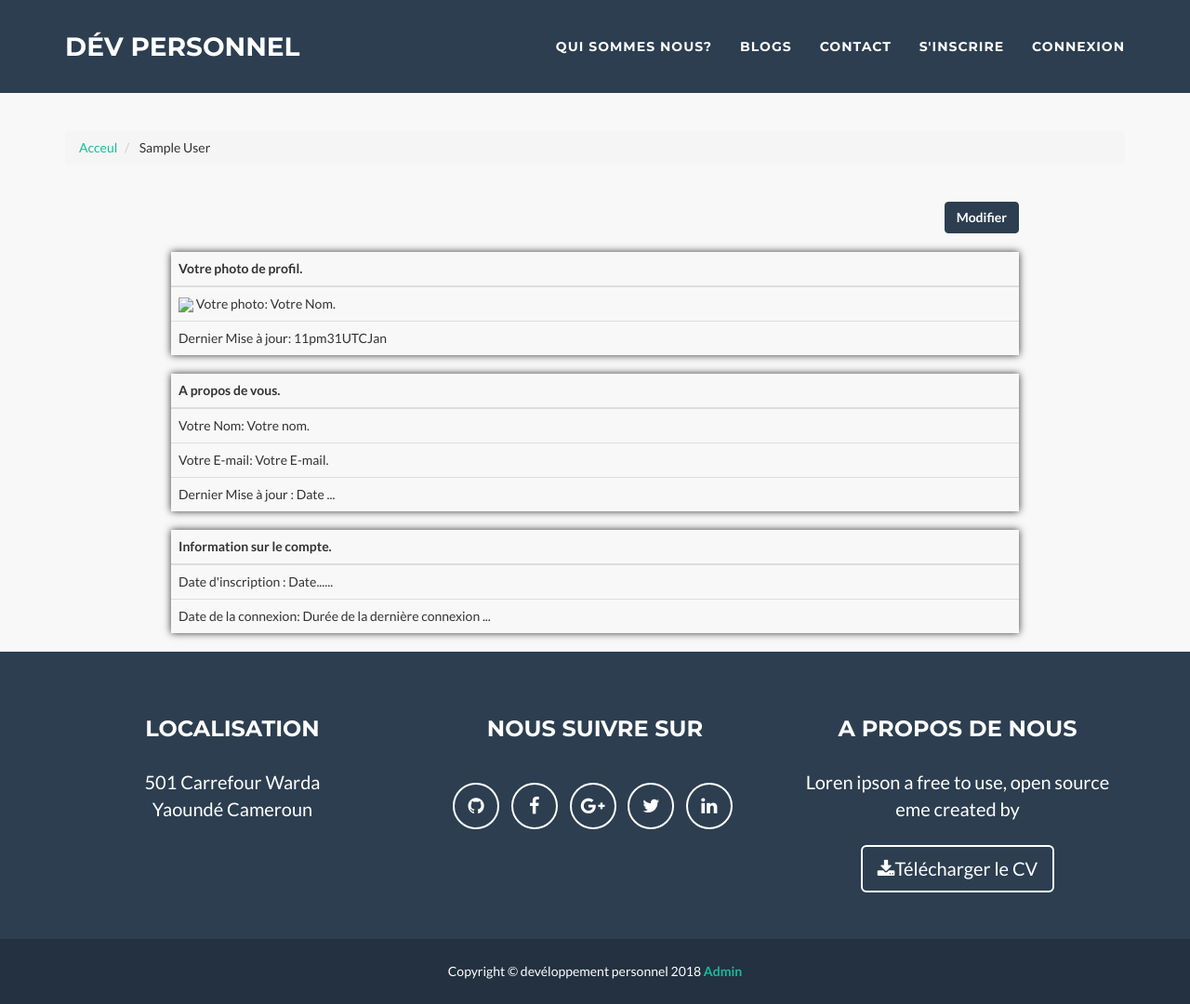
After one commit to matcheme/Blog_PHP, a PHP site: the page made by pages/vue_page_profil.php in a window 1280 px wide. The commit adds this page. Shown: the whole page at 93% size. Run offline with PHP 8.4, Linux system fonts and the light colour scheme; the template is opened without the code that fills it, so the values that code supplies are empty; the visitor is signed in with stand-in values (Sample User, id 1); some libraries are stand-ins or nearby versions.

Commit message:
scripte php de affiche profil à jour

```diff
--- a/pages/head_profil.php
+++ b/pages/head_profil.php
@@ -99,7 +99,7 @@ ob_start();//pour la redirection de la fonction header().
                             <i class="fa fa-user fa-fw"></i> <i class="fa fa-caret-down"></i>
                         </a>
                         <ul class="dropdown-menu dropdown-user navbar-default navbar-custom">
-                            <li><a href="#"><i class="fa fa-user fa-fw"></i> Votre Profil</a>
+                            <li><a href="http://localhost/Blog/Blog_php/page_profil.php?nom=<?php echo $_SESSION['nom']; ?>"><i class="fa fa-user fa-fw"></i> Votre Profil</a>
                             </li>
                             <li><a href="http://localhost/Blog/Blog_php/edition_profil.php?nom=<?php echo $_SESSION['nom']; ?>"><i class="fa fa-gear fa-fw"></i> Modifier Profil</a>
                             </li>
--- /dev/null
+++ b/pages/vue_page_profil.php
@@ -0,0 +1,75 @@
+<!-- Début d'ajout de fil d'arianne -->
+<div class="container"  style="margin-top:11%">
+
+		<ul class="breadcrumb" align="left">
+			<li>
+                <a href='http://localhost/Blog/Blog_php/profil.php?nom=<?php echo $_SESSION['nom']; ?>'>Acceul</a>
+            </li>
+            <li>
+                 <?php echo $_SESSION["nom"]; ?>
+            </li>
+
+		</ul><br>
+<!-- fin d'ajout de fil d'arianne -->
+
+<!-- Création des tables profil -->
+
+    <!--  la table de Votre photo de profil. -->
+        <div style="margin: 0% 10% 0% 10%">
+            <form method="POST" align="right" action="http://localhost/Blog/Blog_php/edition_profil.php?nom=<?php if(isset($_SESSION['nom'])){ echo $_SESSION['nom'];} ?>">
+                <input  type="submit" name="Modifier" value="Modifier" class="btn btn-primary">
+            </form><br>
+            <table class="table table-hover" style="box-shadow: 0px 0px  8px;">
+                <thead>
+                  <tr>
+                    <th>Votre photo de profil.</th>
+                  </tr>
+                </thead>
+                <tbody>
+                  <tr>
+                    <td><img src="#"> Votre photo: Votre Nom.</td>
+                  </tr>
+                  <tr>
+                    <td>Dernier Mise à jour: <?php  echo date('dateM') ; ?></td>
+                  </tr>
+                </tbody>
+              </table>
+
+              <!--  la table à propos de vous -->
+              <table class="table table-hover" style="box-shadow: 0px 0px  8px;">
+                <thead>
+                  <tr>
+                    <th>A propos de vous.</th>
+                  </tr>
+                </thead>
+                <tbody>
+                  <tr>
+                    <td> Votre Nom: Votre nom.</td>
+                  </tr>
+                  <tr>
+                    <td> Votre E-mail: Votre E-mail.</td>
+                  </tr>
+                  <tr>
+                    <td >Dernier Mise à jour : Date ... </td>
+                  </tr>
+                </tbody>
+              </table>
+
+              <!--  Information sur le compte. -->
+              <table class="table table-hover" style="box-shadow: 0px 0px  8px;">
+                <thead>
+                  <tr>
+                    <th>Information sur le compte.</th>
+                  </tr>
+                </thead>
+                <tbody>
+                  <tr>
+                    <td > Date d'inscription : Date......</td>
+                  </tr>
+                  <tr>
+                    <td >Date de la connexion: Durée de la dernière connexion ...</td>
+                  </tr>
+                </tbody>
+              </table>
+    </div>
+</div>
```
Also changed, not shown: page_profil.php (added, +8 -0 lines), pages/vue_profil.php (+5 -8 lines).
